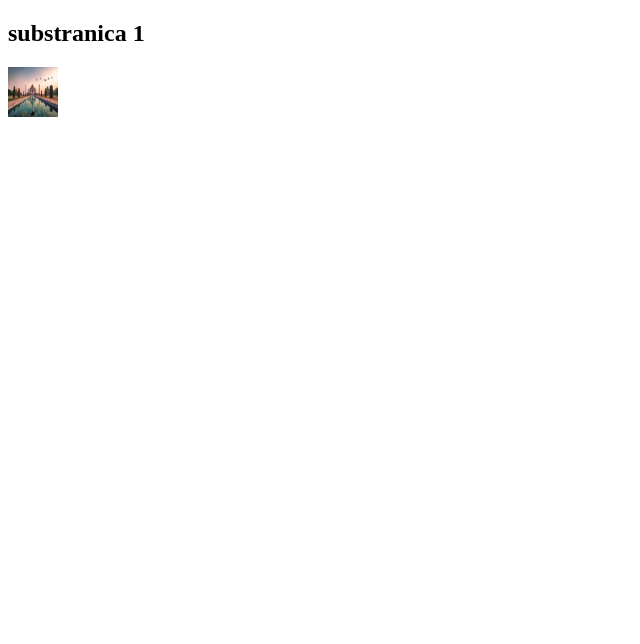
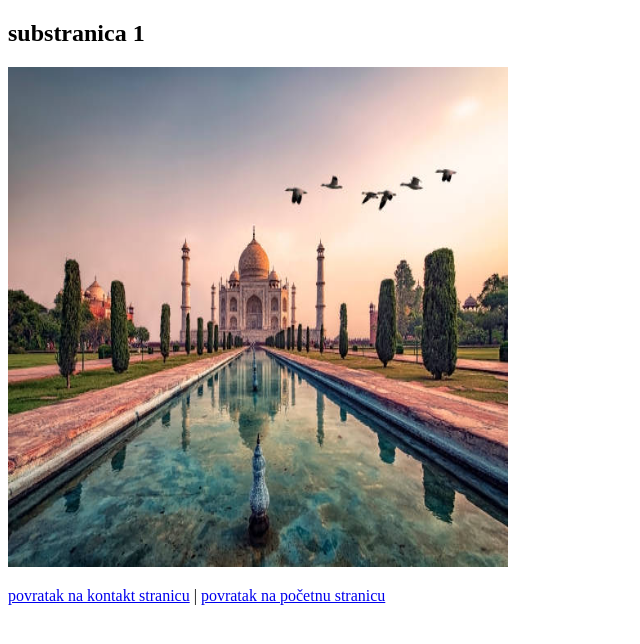
Before and after one commit to Tetka95/algebra_poveznice, a plain HTML site: page stranice/subfolder 1/substranica.html in a window 1280 px wide. Shown: the whole page, without its empty margins (0-640 px from the left). Drawn offline with Linux system fonts and the light colour scheme.

Commit message:
dodane promjene i komentar

```diff
--- a/stranice/subfolder 1/substranica.html
+++ b/stranice/subfolder 1/substranica.html
@@ -6,6 +6,10 @@
     </head>
     <body>
         <h2>substranica 1</h2>
-        <img src="../../media/img/slika 1.jpg" width="50" height="50">
+        <img src="../../media/img/slika 1.jpg" width="500" height="500">
+        <p>
+        <a href="../kontakt.html">povratak na kontakt stranicu</a> |
+        <a href="../../index.html">povratak na početnu stranicu</a>
+        </p>
     </body>
 </html>
```
Also changed, not shown: stranice/kontakt.html (+5 -0 lines).
